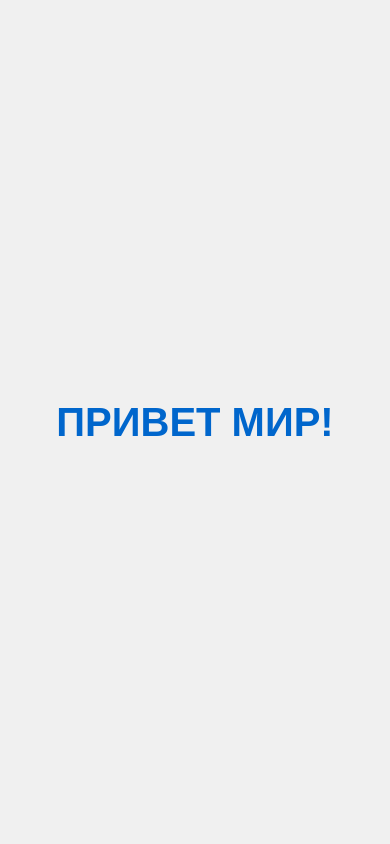
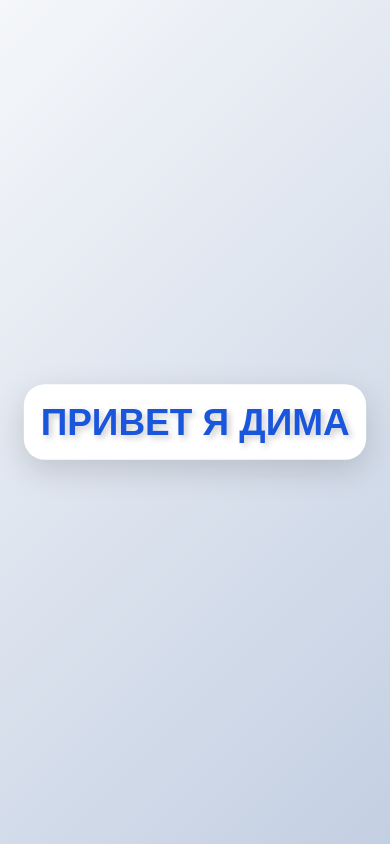
Before and after one commit to ejichmojich/MyProject, a plain HTML site: page index.html in a window 390 px wide. Drawn offline with Linux system fonts and the light colour scheme.

Commit message:
Update index.html

```diff
--- a/index.html
+++ b/index.html
@@ -3,36 +3,61 @@
 <head>
     <meta charset="UTF-8">
     <meta name="viewport" content="width=device-width, initial-scale=1.0">
-    <title>Привет Мир!</title>
+    <title>Привет, Дима!</title>
     <style>
-        body {
+        * {
             margin: 0;
             padding: 0;
-            height: 100vh;
+            box-sizing: border-box;
+        }
+
+        body {
+            min-height: 100vh;
             display: flex;
             justify-content: center;
             align-items: center;
-            background-color: #f0f0f0;
-            font-family: Arial, sans-serif;
+            background: linear-gradient(135deg, #f5f7fa 0%, #c3cfe2 100%);
+            font-family: 'Arial', sans-serif;
         }
 
-        .hello-world {
-            font-size: 4rem;
-            font-weight: bold;
-            color: #0066cc;
+        .greeting {
+            font-size: 5rem;
+            font-weight: 900;
+            color: #1a56db;
             text-align: center;
             text-transform: uppercase;
+            text-shadow: 3px 3px 6px rgba(0, 0, 0, 0.2);
+            padding: 2rem;
+            background: white;
+            border-radius: 20px;
+            box-shadow: 0 10px 30px rgba(0, 0, 0, 0.15);
+            animation: pulse 2s ease-in-out infinite;
         }
 
-        /* Адаптивность для мобильных устройств */
+        /* Анимация пульсации */
+        @keyframes pulse {
+            0% { transform: scale(1); }
+            50% { transform: scale(1.05); }
+            100% { transform: scale(1); }
+        }
+
+        /* Адаптивность */
         @media (max-width: 768px) {
-            .hello-world {
-                font-size: 2.5rem;
+            .greeting {
+                font-size: 3rem;
+                padding: 1.5rem;
+            }
+        }
+
+        @media (max-width: 480px) {
+            .greeting {
+                font-size: 2.2rem;
+                padding: 1rem;
             }
         }
     </style>
 </head>
 <body>
-    <div class="hello-world">Привет мир!</div>
+    <div class="greeting">Привет я Дима</div>
 </body>
 </html>
```
